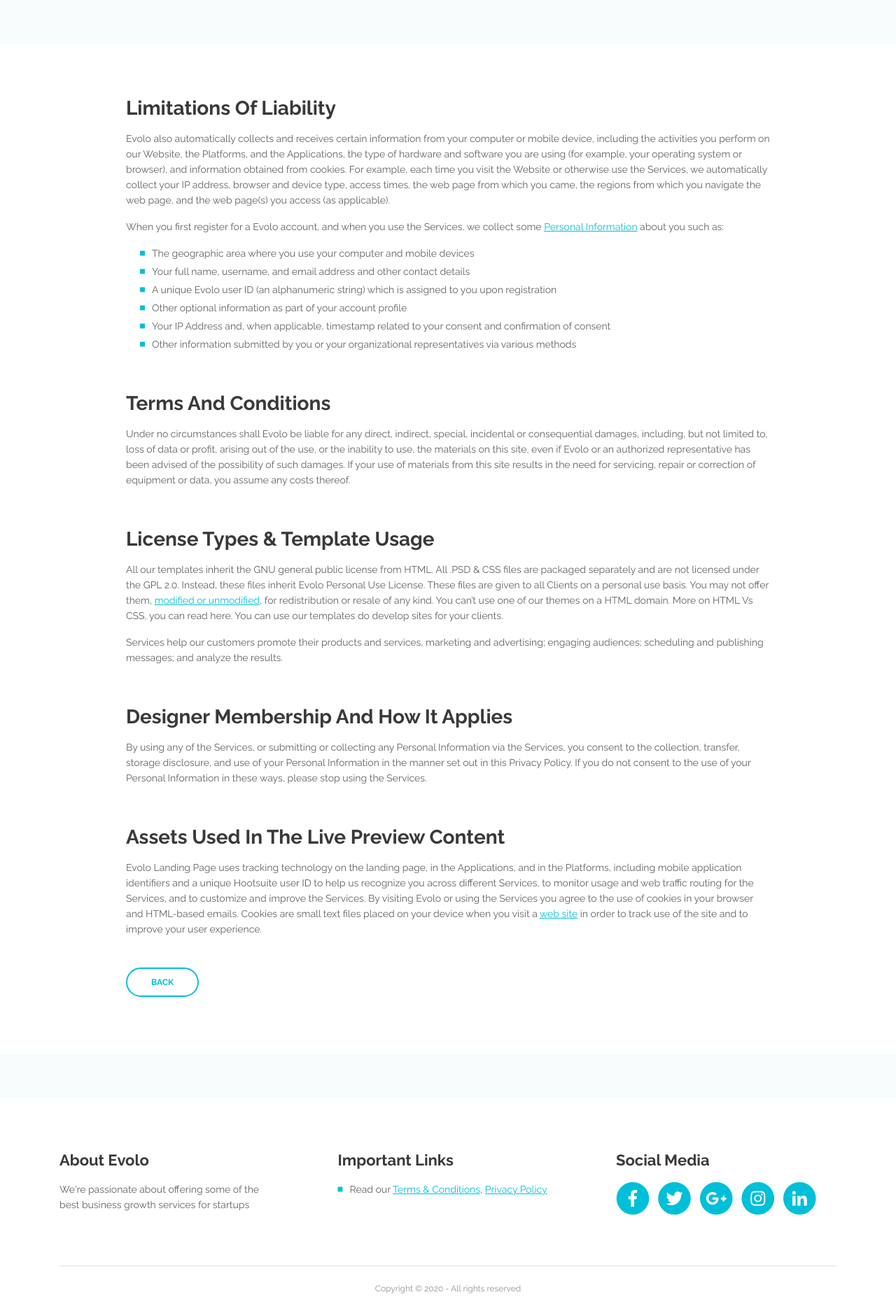
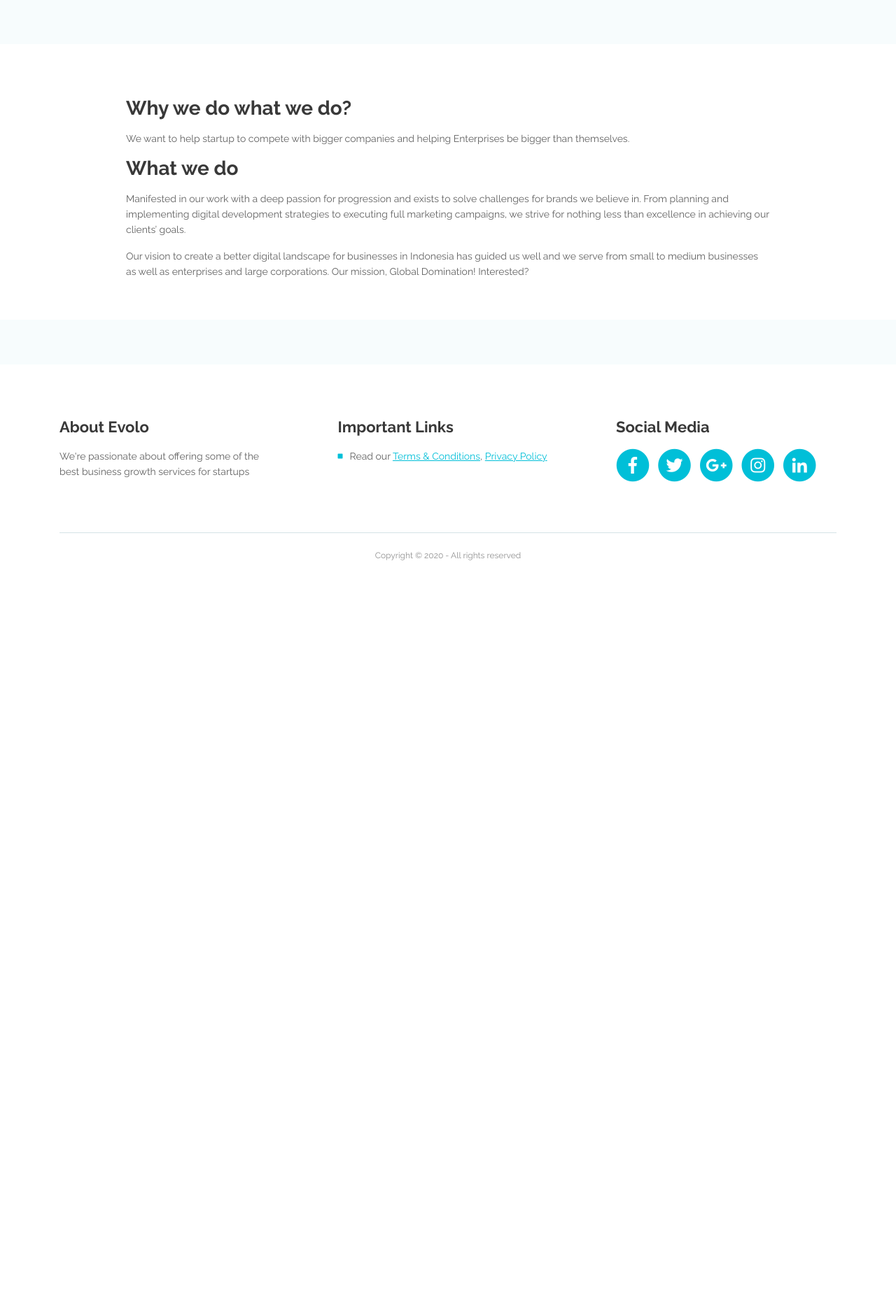
Before and after one commit to alfianardhi/djangoevosite, a Django app: template mydjango/templates/about.html in a window 1280 px wide. Shown: the part 385-2259 px from the top of the page at 70% size. After the commit the page ends 1186 px from the top, so only its background shows below. Run offline with Django 3.2, Linux system fonts and the light colour scheme; the template is opened without the code that fills it, so the values that code supplies are empty; some libraries are stand-ins or nearby versions.

Commit message:
[app04] update template and validation

```diff
--- a/mydjango/templates/about.html
+++ b/mydjango/templates/about.html
@@ -28,57 +28,14 @@
             <div class="row">
                 <div class="col-lg-10 offset-lg-1">
                     <div class="text-container">
-                        <h3>Limitations Of Liability</h3>
-                        <p>Evolo also automatically collects and receives certain information from your computer or mobile device, including the activities you perform on our Website, the Platforms, and the Applications, the type of hardware and software you are using (for example, your operating system or browser), and information obtained from cookies. For example, each time you visit the Website or otherwise use the Services, we automatically collect your IP address, browser and device type, access times, the web page from which you came, the regions from which you navigate the web page, and the web page(s) you access (as applicable).</p>
-                        <p>When you first register for a Evolo account, and when you use the Services, we collect some <a class="turquoise" href="#your-link">Personal Information</a> about you such as:</p>
-                        <ul class="list-unstyled li-space-lg indent">
-                            <li class="media">
-                                <i class="fas fa-square"></i>
-                                <div class="media-body">The geographic area where you use your computer and mobile devices</div>
-                            </li>
-                            <li class="media">
-                                <i class="fas fa-square"></i>
-                                <div class="media-body">Your full name, username, and email address and other contact details</div>
-                            </li>
-                            <li class="media">
-                                <i class="fas fa-square"></i>
-                                <div class="media-body">A unique Evolo user ID (an alphanumeric string) which is assigned to you upon registration</div>
-                            </li>
-                            <li class="media">
-                                <i class="fas fa-square"></i>
-                                <div class="media-body">Other optional information as part of your account profile</div>
-                            </li>
-                            <li class="media">
-                                <i class="fas fa-square"></i>
-                                <div class="media-body">Your IP Address and, when applicable, timestamp related to your consent and confirmation of consent</div>
-                            </li>
-                            <li class="media">
-                                <i class="fas fa-square"></i>
-                                <div class="media-body">Other information submitted by you or your organizational representatives via various methods</div>
-                            </li>
-                        </ul>
-                    </div> <!-- end of text-container -->
+                        <h3>Why we do what we do?</h3>
+                        <p>We want to help startup to compete with bigger companies and helping Enterprises be bigger than themselves.</p>
+
 
                     <div class="text-container">
-                        <h3>Terms And Conditions</h3>
-                        <p>Under no circumstances shall Evolo be liable for any direct, indirect, special, incidental or consequential damages, including, but not limited to, loss of data or profit, arising out of the use, or the inability to use, the materials on this site, even if Evolo or an authorized representative has been advised of the possibility of such damages. If your use of materials from this site results in the need for servicing, repair or correction of equipment or data, you assume any costs thereof.</p>
-                    </div> <!-- end of text-container -->
-
-                    <div class="text-container">
-                        <h3>License Types & Template Usage</h3>
-                        <p>All our templates inherit the GNU general public license from HTML. All .PSD & CSS files are packaged separately and are not licensed under the GPL 2.0. Instead, these files inherit Evolo Personal Use License. These files are given to all Clients on a personal use basis. You may not offer them, <a class="turquoise" href="#your-link">modified or unmodified</a>, for redistribution or resale of any kind. You can’t use one of our themes on a HTML domain. More on HTML Vs CSS, you can read here. You can use our templates do develop sites for your clients.</p>
-                        <p>Services help our customers promote their products and services, marketing and advertising; engaging audiences; scheduling and publishing messages; and analyze the results.</p>
-                    </div> <!-- end of text-container -->
-
-                    <div class="text-container">
-                        <h3>Designer Membership And How It Applies</h3>
-                        <p>By using any of the Services, or submitting or collecting any Personal Information via the Services, you consent to the collection, transfer, storage disclosure, and use of your Personal Information in the manner set out in this Privacy Policy. If you do not consent to the use of your Personal Information in these ways, please stop using the Services.</p>
-                    </div> <!-- end of text-container -->
-
-                    <div class="text-container last">
-                        <h3>Assets Used In The Live Preview Content</h3>
-                        <p>Evolo Landing Page uses tracking technology on the landing page, in the Applications, and in the Platforms, including mobile application identifiers and a unique Hootsuite user ID to help us recognize you across different Services, to monitor usage and web traffic routing for the Services, and to customize and improve the Services. By visiting Evolo or using the Services you agree to the use of cookies in your browser and HTML-based emails. Cookies are small text files placed on your device when you visit a <a class="turquoise" href="#your-link">web site</a> in order to track use of the site and to improve your user experience.</p>
-                        <a class="btn-outline-reg" href="/">BACK</a>
+                        <h3>What we do</h3>
+                        <p>Manifested in our work with a deep passion for progression and exists to solve challenges for brands we believe in. From planning and implementing digital development strategies to executing full marketing campaigns, we strive for nothing less than excellence in achieving our clients’ goals.</p>
+                        <p>Our vision to create a better digital landscape for businesses in Indonesia has guided us well and we serve from small to medium businesses as well as enterprises and large corporations. Our mission, Global Domination! Interested?</p>
                     </div> <!-- end of text-container -->
                 </div>
             </div> <!-- end of row -->
```
